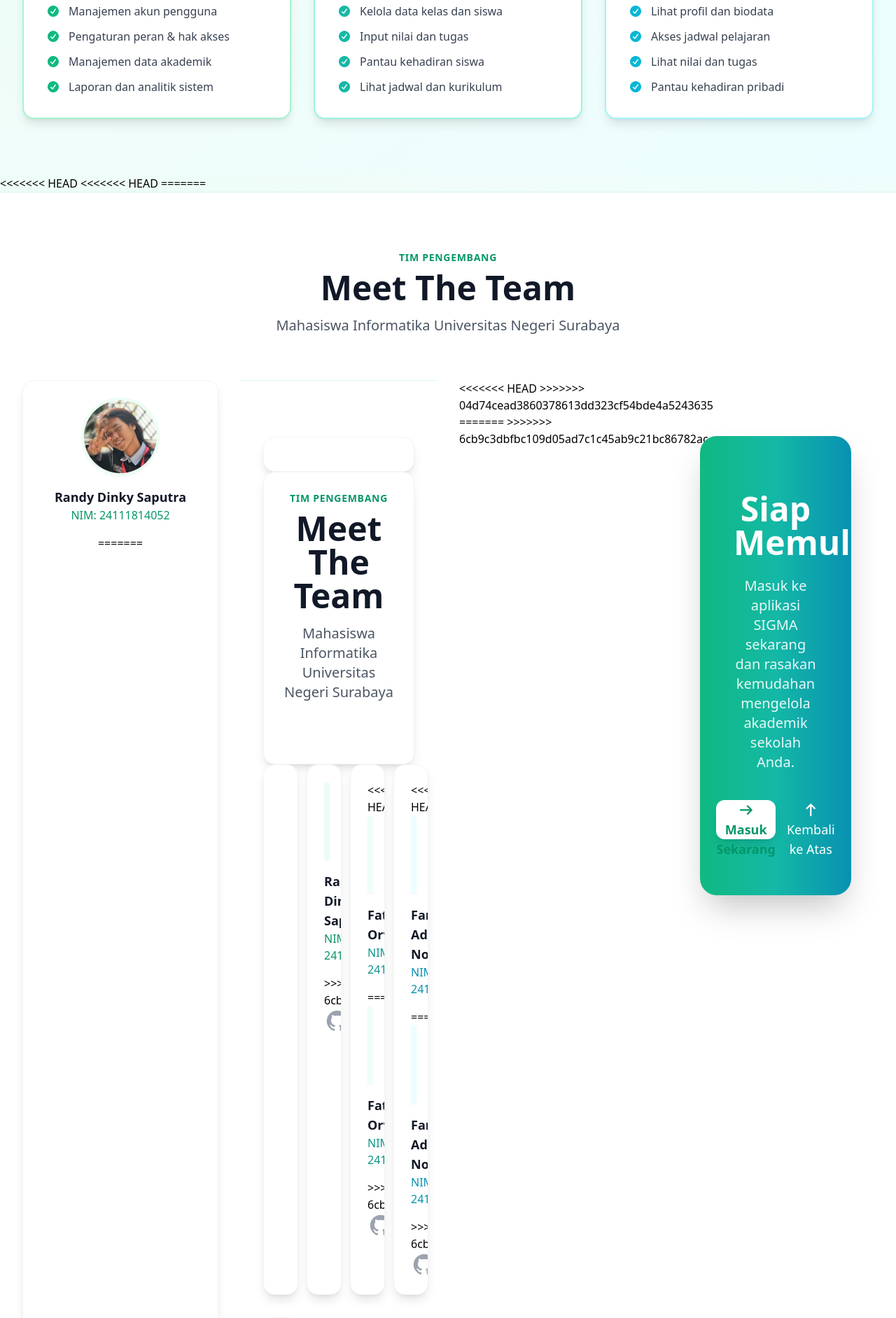
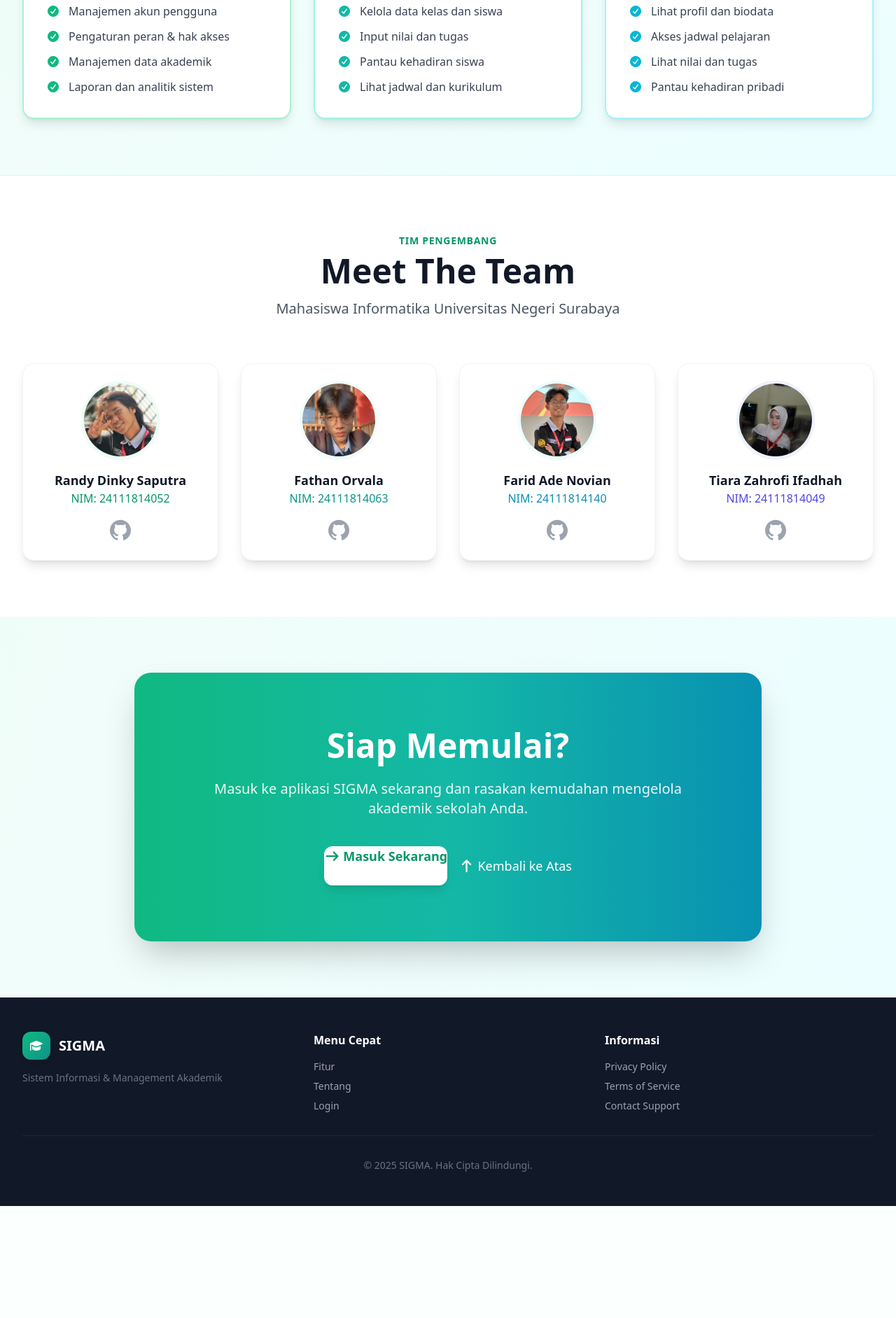
Before and after one commit to DinkyTrady/school-management, a Django app: page / in a window 1280 px wide. Shown: the part 2544-4427 px from the top of the page at 70% size. After the commit the page ends 4267 px from the top, so only its background shows below. Run offline with Django 5.2, Linux system fonts and the light colour scheme; parts of the project's set-up code (start-up, migrations or seed data) failed here and were passed over; some libraries are stand-ins or nearby versions.

Commit message:
Fix merge conflicts in intro.html and clean up team section

```diff
--- a/apps/core/templates/core/intro.html
+++ b/apps/core/templates/core/intro.html
@@ -368,10 +368,6 @@
         </div>
     </section>
 
-<<<<<<< HEAD
-<<<<<<< HEAD
-
-=======
     <section id="team" class="py-20 px-4 sm:px-6 lg:px-8 bg-white border-t border-emerald-100">
         <div class="max-w-7xl mx-auto">
             <div class="text-center mb-16 animate-fadeInUp">
@@ -394,37 +390,12 @@
                     <h3 class="text-lg font-bold text-gray-900">Randy Dinky Saputra</h3>
                     <p class="text-emerald-600 font-medium mb-4">NIM: 24111814052</p>
 
-=======
-    <section id="team" class="py-20 px-4 sm:px-6 lg:px-8 bg-white border-t border-emerald-100">
-        <div class="max-w-7xl mx-auto">
-            <div class="text-center mb-16 animate-fadeInUp">
-                <span class="text-emerald-600 font-bold tracking-wider uppercase text-sm">Tim Pengembang</span>
-                <h2 class="text-4xl sm:text-5xl font-extrabold text-gray-900 mt-2">
-                    Meet The Team
-                </h2>
-                <p class="text-xl text-gray-600 mt-4">
-                    Mahasiswa Informatika Universitas Negeri Surabaya
-                </p>
-            </div>
-
-            <div class="grid grid-cols-1 md:grid-cols-2 lg:grid-cols-4 gap-8">
-
-                <a href="https://github.com/DinkyTrady" target="_blank" rel="noopener noreferrer" aria-label="GitHub - Randy Dinky Saputra" title="Randy on GitHub" class="group block bg-white rounded-2xl shadow-lg border border-gray-100 overflow-hidden hover:-translate-y-2 transition-transform duration-300 text-center p-6">
-                    <img src="{% static 'core/img/team/randy.png' %}"
-                         alt="Randy Dinky Saputra"
-                         class="w-28 h-28 rounded-full border-4 border-emerald-50 mx-auto mb-4 object-cover shadow-sm">
-
-                    <h3 class="text-lg font-bold text-gray-900">Randy Dinky Saputra</h3>
-                    <p class="text-emerald-600 font-medium mb-4">NIM: 24111814052</p>
-
->>>>>>> 6cb9c3dbfbc109d05ad7c1c45ab9c21bc86782ac
                     <span class="inline-block text-gray-400 hover:text-black transition-colors text-3xl" aria-hidden="true">
                         <i class="fab fa-github"></i>
                     </span>
                 </a>
 
                 <a href="https://github.com/atangorp" target="_blank" rel="noopener noreferrer" aria-label="GitHub - Fathan Orvala" title="Fathan on GitHub" class="group block bg-white rounded-2xl shadow-lg border border-gray-100 overflow-hidden hover:-translate-y-2 transition-transform duration-300 text-center p-6">
-<<<<<<< HEAD
                     <img src="{% static 'core/img/team/fathan.jpg' %}"
                          alt="Fathan Orvala"
                          class="w-28 h-28 rounded-full border-4 border-teal-50 mx-auto mb-4 object-cover shadow-sm">
@@ -432,30 +403,12 @@
                     <h3 class="text-lg font-bold text-gray-900">Fathan Orvala</h3>
                     <p class="text-teal-600 font-medium mb-4">NIM: 24111814063</p>
 
-=======
-                    <img src="{% static 'core/img/team/fathan.jpg' %}"
-                         alt="Fathan Orvala"
-                         class="w-28 h-28 rounded-full border-4 border-teal-50 mx-auto mb-4 object-cover shadow-sm">
-
-                    <h3 class="text-lg font-bold text-gray-900">Fathan Orvala</h3>
-                    <p class="text-teal-600 font-medium mb-4">NIM: 24111814063</p>
-
->>>>>>> 6cb9c3dbfbc109d05ad7c1c45ab9c21bc86782ac
                     <span class="inline-block text-gray-400 hover:text-black transition-colors text-3xl" aria-hidden="true">
                         <i class="fab fa-github"></i>
                     </span>
                 </a>
 
                 <a href="https://github.com/fnovians" target="_blank" rel="noopener noreferrer" aria-label="GitHub - Farid Ade Novian" title="Farid on GitHub" class="group block bg-white rounded-2xl shadow-lg border border-gray-100 overflow-hidden hover:-translate-y-2 transition-transform duration-300 text-center p-6">
-<<<<<<< HEAD
-                    <img src="{% static 'core/img/team/fathan.jpg' %}"
-                         alt="Farid Ade Novian"
-                         class="w-28 h-28 rounded-full border-4 border-cyan-50 mx-auto mb-4 object-cover shadow-sm">
-
-                    <h3 class="text-lg font-bold text-gray-900">Farid Ade Novian</h3>
-                    <p class="text-cyan-600 font-medium mb-4">NIM: 24111814140</p>
-
-=======
                     <img src="{% static 'core/img/team/farid.png' %}"
                          alt="Farid Ade Novian"
                          class="w-28 h-28 rounded-full border-4 border-cyan-50 mx-auto mb-4 object-cover shadow-sm">
@@ -463,14 +416,12 @@
                     <h3 class="text-lg font-bold text-gray-900">Farid Ade Novian</h3>
                     <p class="text-cyan-600 font-medium mb-4">NIM: 24111814140</p>
 
->>>>>>> 6cb9c3dbfbc109d05ad7c1c45ab9c21bc86782ac
                     <span class="inline-block text-gray-400 hover:text-black transition-colors text-3xl" aria-hidden="true">
                         <i class="fab fa-github"></i>
                     </span>
                 </a>
 
                 <a href="https://github.com/tiarazahrofii" target="_blank" rel="noopener noreferrer" aria-label="GitHub - Tiara Zahrofi Ifadhah" title="Tiara on GitHub" class="group block bg-white rounded-2xl shadow-lg border border-gray-100 overflow-hidden hover:-translate-y-2 transition-transform duration-300 text-center p-6">
-<<<<<<< HEAD
                     <img src="{% static 'core/img/team/tiara.jpeg' %}"
                          alt="Tiara Zahrofi Ifadhah"
                          class="w-28 h-28 rounded-full border-4 border-indigo-50 mx-auto mb-4 object-cover shadow-sm">
@@ -478,15 +429,6 @@
                     <h3 class="text-lg font-bold text-gray-900">Tiara Zahrofi Ifadhah</h3>
                     <p class="text-indigo-600 font-medium mb-4">NIM: 24111814049</p>
 
-=======
-                    <img src="{% static 'core/img/team/tiara.jpeg' %}"
-                         alt="Tiara Zahrofi Ifadhah"
-                         class="w-28 h-28 rounded-full border-4 border-indigo-50 mx-auto mb-4 object-cover shadow-sm">
-
-                    <h3 class="text-lg font-bold text-gray-900">Tiara Zahrofi Ifadhah</h3>
-                    <p class="text-indigo-600 font-medium mb-4">NIM: 24111814049</p>
-
->>>>>>> 6cb9c3dbfbc109d05ad7c1c45ab9c21bc86782ac
                     <span class="inline-block text-gray-400 hover:text-black transition-colors text-3xl" aria-hidden="true">
                         <i class="fab fa-github"></i>
                     </span>
@@ -495,10 +437,6 @@
             </div>
         </div>
     </section>
-<<<<<<< HEAD
->>>>>>> 04d74cead3860378613dd323cf54bde4a5243635
-=======
->>>>>>> 6cb9c3dbfbc109d05ad7c1c45ab9c21bc86782ac
 
     <section class="py-20 px-4 sm:px-6 lg:px-8">
         <div class="max-w-4xl mx-auto">
```
